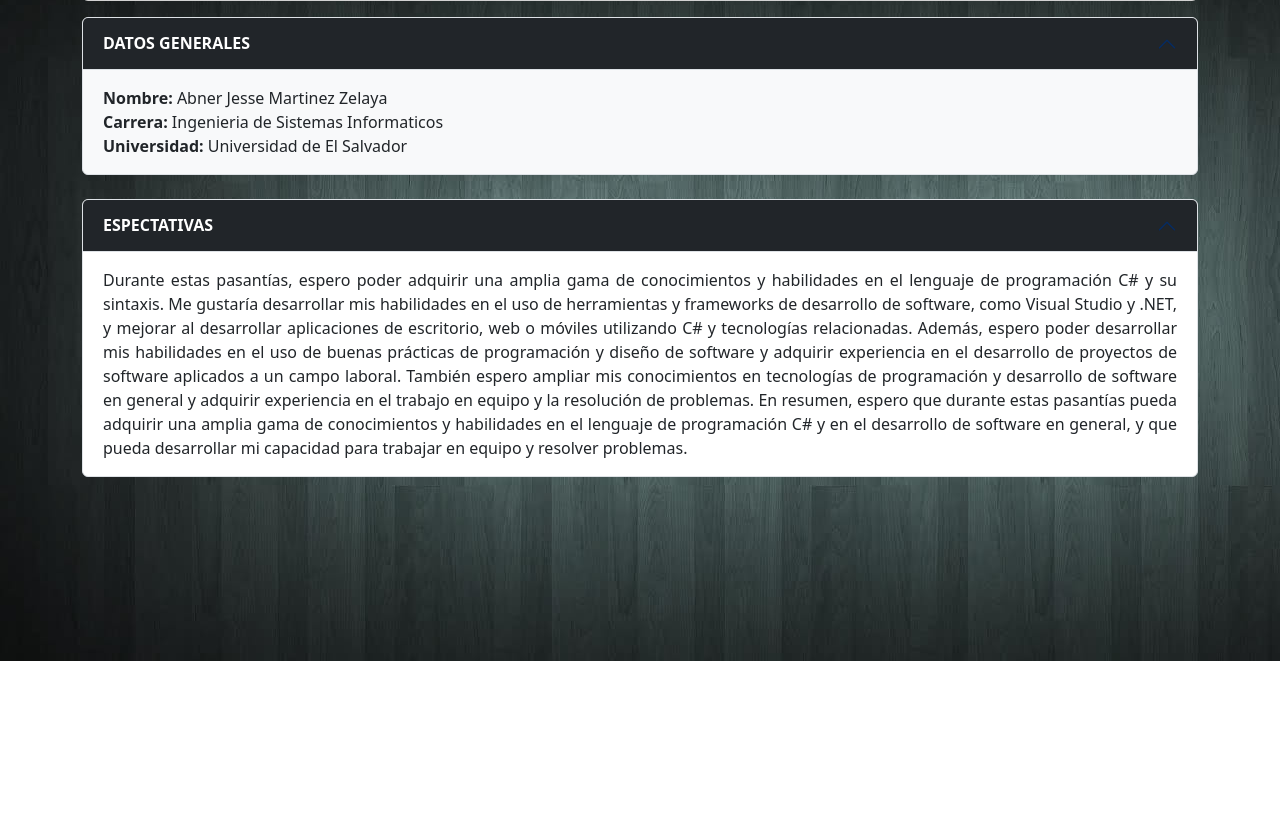
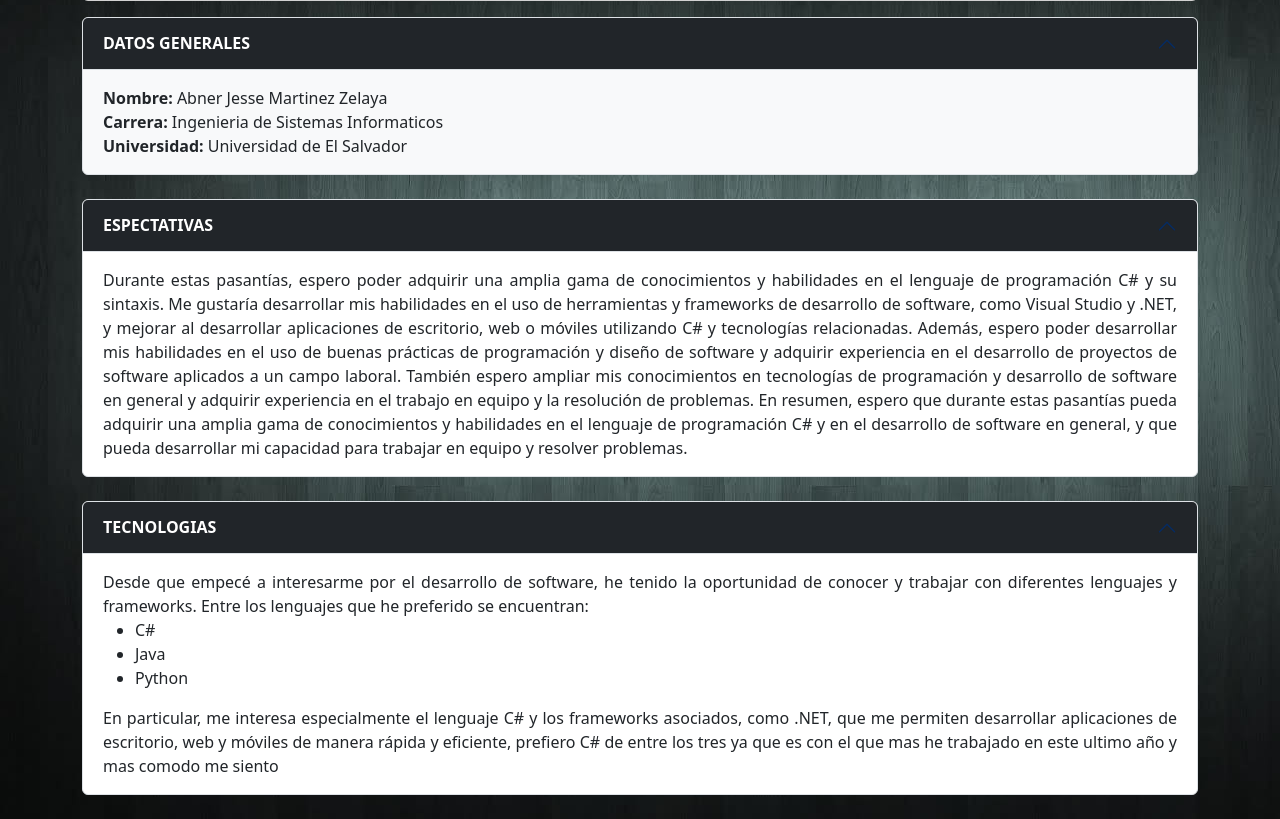
Before and after one commit to AbnerMZ/Asignacion1, a plain HTML site: page index.html in a window 1280 px wide. Shown: the part 139-958 px from the top of the page. Before the commit the page ends 800 px from the top, so only its background shows below. Drawn offline with nearby package versions, Linux system fonts and the light colour scheme.

Commit message:
Tercera Seccion Completa

```diff
--- a/index.html
+++ b/index.html
@@ -63,8 +63,49 @@
           </section>
         </section>
       </section>
+    </section>
+    <br>
+    <section class="accordion" id="panel3">
+      <section class="accordion-item">
+        <h2 class="accordion-header" id="item3">
+          <button class="accordion-button bg-dark text-white" type="button" data-bs-toggle="collapse"
+            data-bs-target="#descripcion3" aria-expanded="true" aria-controls="descripcion3">
+            <strong>TECNOLOGIAS</strong>
+          </button>
+        </h2>
+        <section id="descripcion3" class="accordion-collapse collapse show" aria-labelledby="panelsStayOpen-headingTwo">
+          <section class="accordion-body" style="text-align: justify;">
+            Desde que empecé a interesarme por el desarrollo de software, he tenido la oportunidad de conocer y trabajar
+            con diferentes lenguajes y frameworks. Entre los lenguajes que he preferido se encuentran:
+            <ul>
+              <li>C#</li>
+              <li>Java</li>
+              <li>Python</li>
+            </ul>
+
+
+            En particular, me interesa especialmente el lenguaje C# y los frameworks asociados, como .NET, que me
+            permiten desarrollar aplicaciones de escritorio, web y móviles de manera rápida y eficiente,
+            prefiero C# de entre los tres ya que es con el que mas he trabajado en este ultimo año y mas comodo me
+            siento
+
+          </section>
+        </section>
+      </section>
+
+
 
     </section>
+  </div>
+
+
+  <br>
+  <script src="https://cdn.jsdelivr.net/npm/jquery@3.5.1/dist/jquery.slim.min.js"
+    integrity="sha384-DfXdz2htPH0lsSSs5nCTpuj/zy4C+OGpamoFVy38MVBnE+IbbVYUew+OrCXaRkfj"
+    crossorigin="anonymous"></script>
+  <script src="https://cdn.jsdelivr.net/npm/bootstrap@5.3.0-alpha1/dist/js/bootstrap.bundle.min.js"
+    integrity="sha384-w76AqPfDkMBDXo30jS1Sgez6pr3x5MlQ1ZAGC+nuZB+EYdgRZgiwxhTBTkF7CXvN"
+    crossorigin="anonymous"></script>
 </body>
 
 </html>
```
